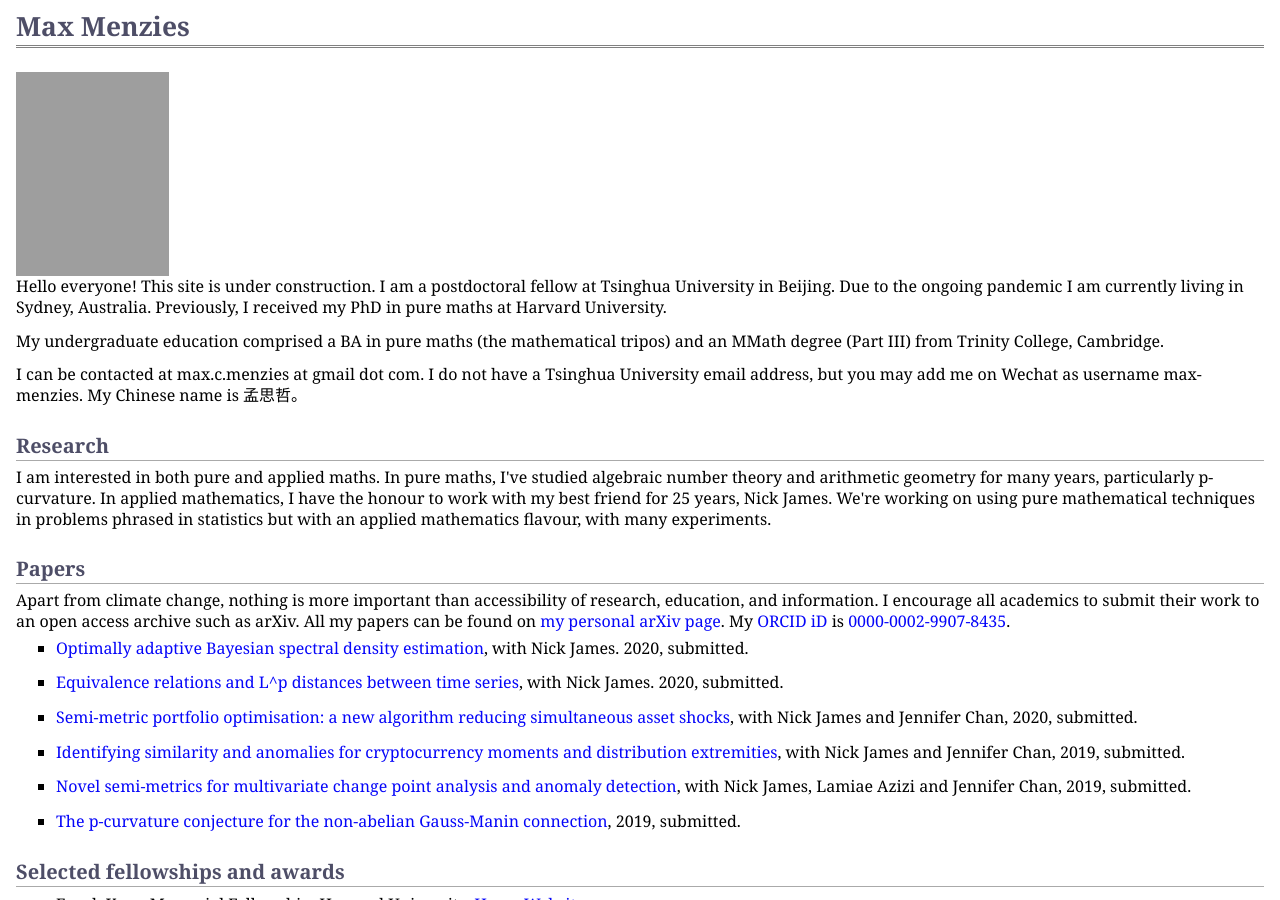
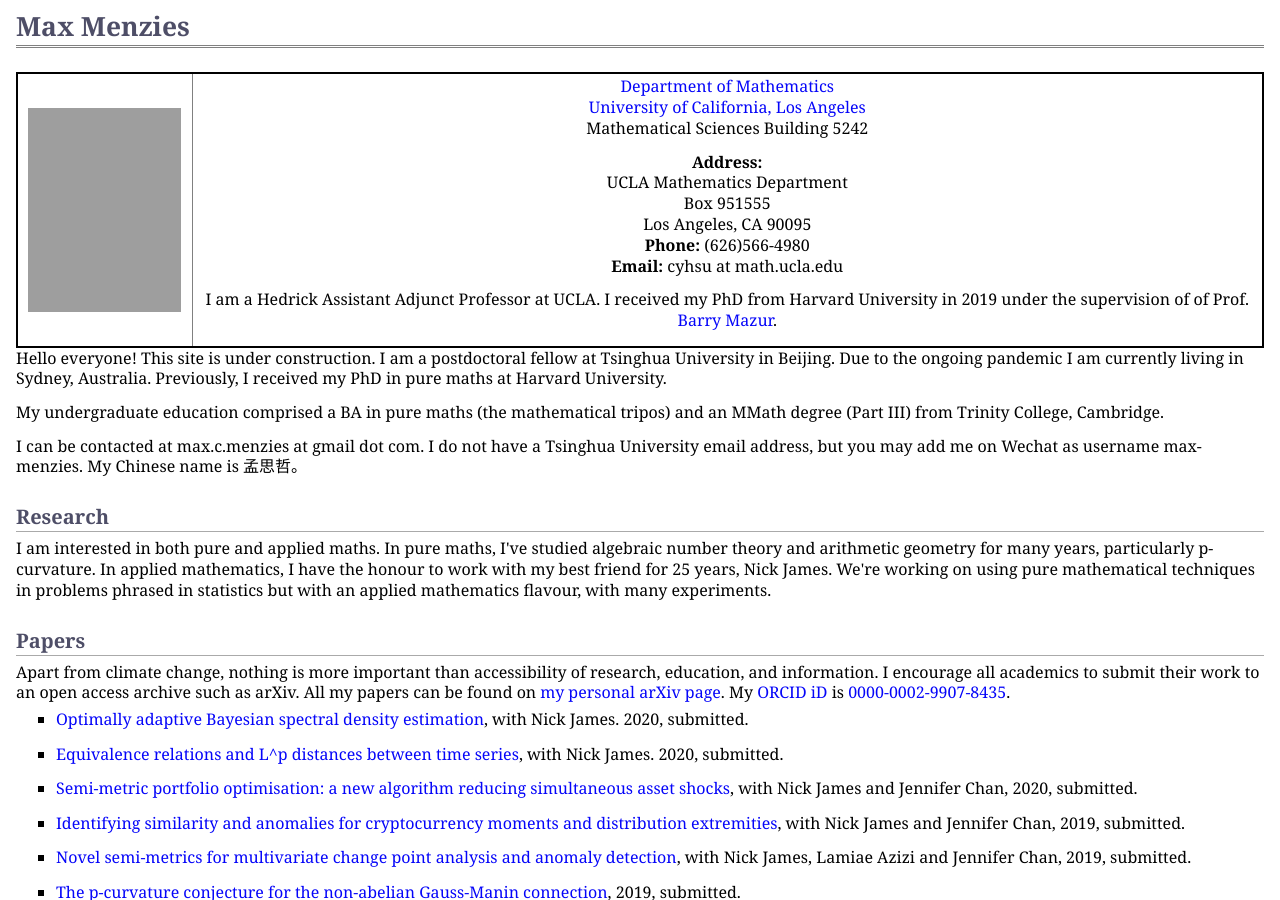
Before and after one commit to MaxMenzies/maxmenzies.com, a Jekyll site: the page index.html, which Jekyll copies as it is, in a window 1280 px wide and 900 px high. Built offline with Jekyll 4.4.1, drawn with Linux system fonts in a browser that asks for light colours; grey boxes are pictures that could not be loaded.

Commit message:
Update index.html

```diff
--- a/index.html
+++ b/index.html
@@ -13,7 +13,45 @@
 <div id="toptitle">
 <h1>Max Menzies</h1>
 </div>
-<img src="FullSizeRender.jpg" width="153" height="204">
+<table width="100%" align="|left">
+ <col width="175">
+ <tr>
+  <td>
+   <img src="FullSizeRender.jpg" width="153" height="204">
+  </td>
+  <td style="vertical-align:text-top;">
+    <p>
+    <a href="http://www.math.ucla.edu">
+     Department of Mathematics</a>
+    <br>
+    <a href="http://ucla.edu">
+      University of California, Los Angeles</a>
+    <br>
+    Mathematical Sciences Building 5242
+    </p>
+
+    <p>
+     <b>Address:</b><br>
+    UCLA Mathematics Department
+    <br>
+    Box 951555
+    <br>
+    Los Angeles, CA 90095
+    <br>
+    <b>Phone:</b> (626)566-4980
+    <br>
+    <b>Email:</b> cyhsu at math.ucla.edu
+   </p>
+
+    <p>
+     I am a Hedrick Assistant Adjunct Professor at UCLA.
+     I received my PhD from Harvard University in 2019 under the supervision of of Prof.
+     <a href="http://www.math.harvard.edu/~mazur">Barry Mazur</a>.
+
+    </p>
+
+  </td>
+</table>
 <p>Hello everyone! This site is under construction. I am a postdoctoral fellow at Tsinghua University in Beijing. Due to the ongoing pandemic I am currently living in Sydney, Australia. Previously, I received my PhD in pure maths at Harvard University.
 </p>
 <p>My undergraduate education comprised a BA in pure maths (the mathematical tripos) and an MMath degree (Part III) from Trinity College, Cambridge.</p>
```
